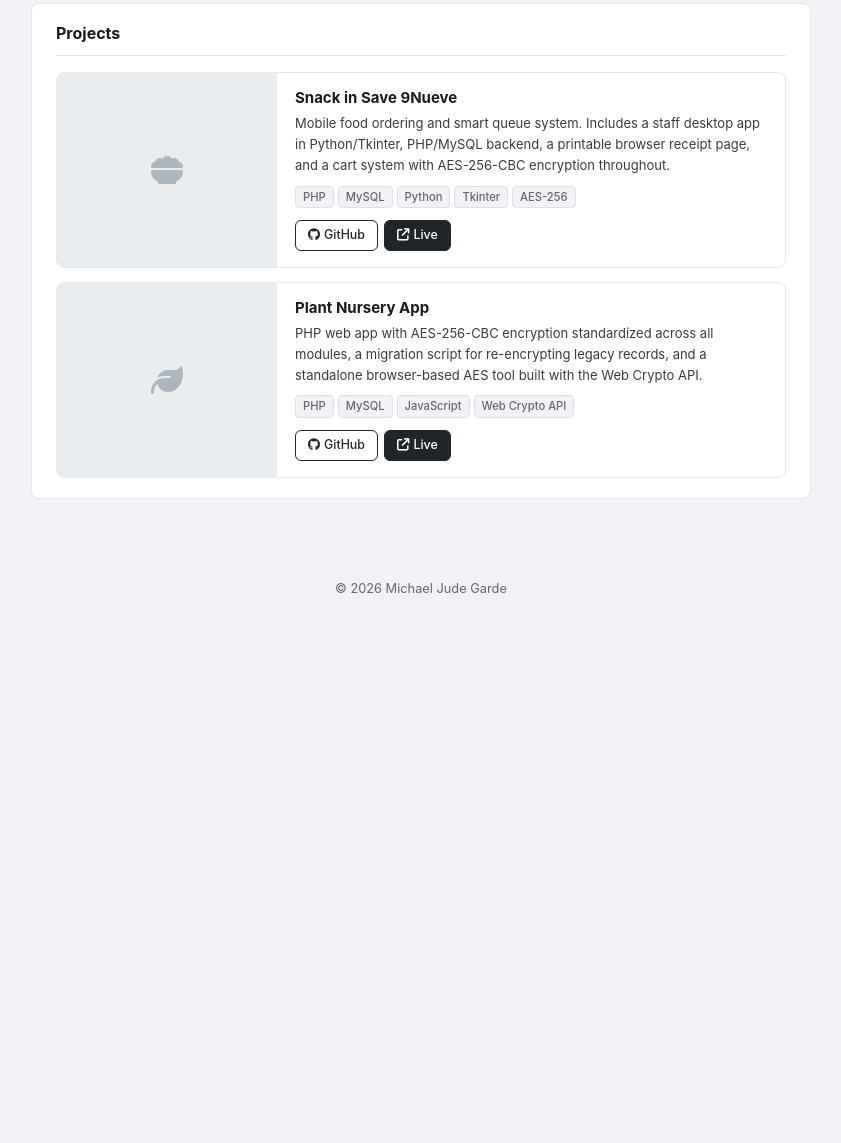
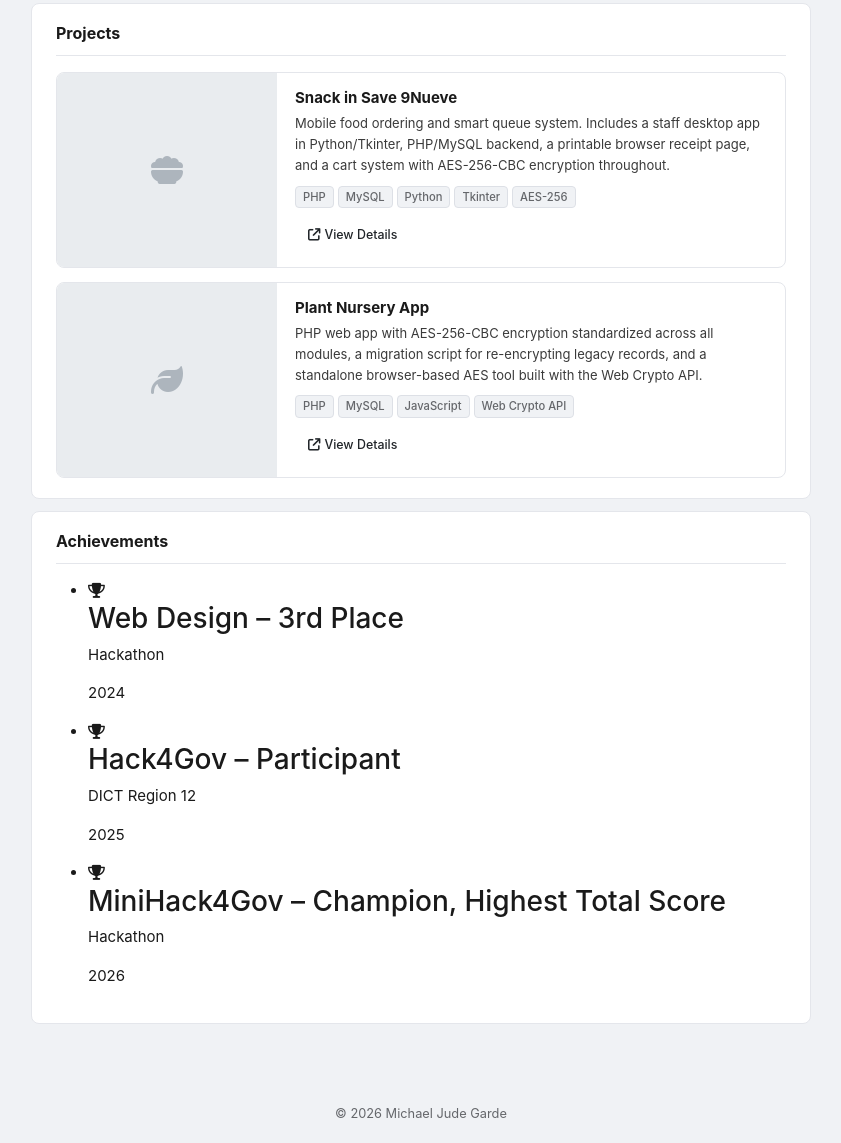
Before and after one commit to michaeljude-web/testingportfolio, a plain HTML site: page index.html in a window 1280 px wide. Shown: the part 574-1717 px from the top of the page, without its empty margins (219-1060 px from the left). Before the commit the page ends 1192 px from the top, so only its background shows below. Drawn offline with nearby package versions, Linux system fonts and the light colour scheme.

Commit message:
Update index.html

```diff
--- a/index.html
+++ b/index.html
@@ -78,7 +78,7 @@
           <li class="project-entry">
             <div class="project-thumb">
               <div class="project-thumb-placeholder"><i class="fas fa-bowl-food"></i></div>
-              <img src="projects/snack-in-save.png" alt="Snack in Save 9Nueve screenshot" onerror="this.style.display='none';" />
+              <img src="images/projects/snack-in-save.png" alt="Snack in Save 9Nueve screenshot" onerror="this.style.display='none';" />
             </div>
             <article class="project-info">
               <h3>Snack in Save 9Nueve</h3>
@@ -95,11 +95,8 @@
                 <li class="stack-chip">AES-256</li>
               </ul>
               <div class="project-links">
-                <a href="https://github.com/michaeljude-web/snack-in-save" class="btn btn-outline-dark" target="_blank" rel="noopener">
-                  <i class="fab fa-github me-1"></i>GitHub
-                </a>
-                <a href="#" class="btn btn-dark" target="_blank" rel="noopener">
-                  <i class="fas fa-arrow-up-right-from-square me-1"></i>Live
+                <a href="#" class="btn btn" target="_blank" rel="noopener">
+                  <i class="fas fa-arrow-up-right-from-square me-1"></i>View Details
                 </a>
               </div>
             </article>
@@ -108,7 +105,7 @@
           <li class="project-entry">
             <div class="project-thumb">
               <div class="project-thumb-placeholder"><i class="fas fa-leaf"></i></div>
-              <img src="photo.png" alt="Plant Nursery App screenshot" onerror="this.style.display='none';" />
+              <img src="images/projects/plant-nursery.png" alt="Plant Nursery App screenshot" onerror="this.style.display='none';" />
             </div>
             <article class="project-info">
               <h3>Plant Nursery App</h3>
@@ -124,14 +121,45 @@
                 <li class="stack-chip">Web Crypto API</li>
               </ul>
               <div class="project-links">
-                <a href="https://github.com/michaeljude-web/plant-nursery" class="btn btn-outline-dark" target="_blank" rel="noopener">
-                  <i class="fab fa-github me-1"></i>GitHub
-                </a>
-                <a href="#" class="btn btn-dark" target="_blank" rel="noopener">
-                  <i class="fas fa-arrow-up-right-from-square me-1"></i>Live
+                <a href="#" class="btn" target="_blank" rel="noopener">
+                  <i class="fas fa-arrow-up-right-from-square me-1"></i>View Details
                 </a>
               </div>
             </article>
+          </li>
+
+        </ul>
+      </div>
+
+      <div class="card-box">
+        <h2 class="card-box-title">Achievements</h2>
+        <ul class="achievement-list">
+
+          <li class="achievement-entry">
+            <div class="achievement-icon"><i class="fas fa-trophy"></i></div>
+            <div class="achievement-info">
+              <h3>Web Design – 3rd Place</h3>
+              <p class="achievement-org">Hackathon</p>
+              <p class="achievement-year">2024</p>
+            </div>
+          </li>
+
+          <li class="achievement-entry">
+            <div class="achievement-icon"><i class="fas fa-trophy"></i></div>
+            <div class="achievement-info">
+              <h3>Hack4Gov – Participant</h3>
+              <p class="achievement-org">DICT Region 12</p>
+              <p class="achievement-year">2025</p>
+            </div>
+          </li>
+
+          <li class="achievement-entry">
+            <div class="achievement-icon"><i class="fas fa-trophy"></i></div>
+            <div class="achievement-info">
+              <h3>MiniHack4Gov – Champion, Highest Total Score</h3>
+              <p class="achievement-org">Hackathon</p>
+              <p class="achievement-year">2026</p>
+            </div>
           </li>
 
         </ul>
@@ -160,17 +188,17 @@
 
           <li class="photo-grid-item" tabindex="0" role="button" aria-label="Open image">
             <div class="photo-grid-item-placeholder"><i class="fas fa-image"></i></div>
-            <img src="album/snack-orders.png" alt="" onerror="this.style.display='none';">
+            <img src="images/album/snack-orders.png" alt="" onerror="this.style.display='none';">
           </li>
 
           <li class="photo-grid-item" tabindex="0" role="button" aria-label="Open image">
             <div class="photo-grid-item-placeholder"><i class="fas fa-image"></i></div>
-            <img src="album/snack-receipt.png" alt="" onerror="this.style.display='none';">
+            <img src="images/album/snack-receipt.png" alt="" onerror="this.style.display='none';">
           </li>
 
           <li class="photo-grid-item" tabindex="0" role="button" aria-label="Open image">
             <div class="photo-grid-item-placeholder"><i class="fas fa-image"></i></div>
-            <img src="album/contrachoice-forum.png" alt="" onerror="this.style.display='none';">
+            <img src="images/album/contrachoice-forum.png" alt="" onerror="this.style.display='none';">
           </li>
 
         </ul>
```
